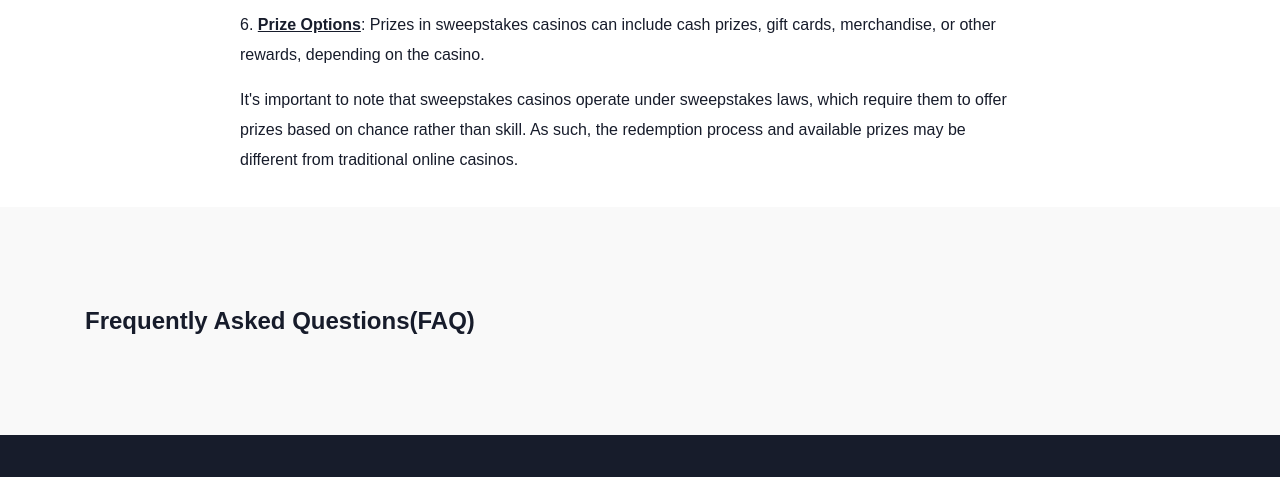
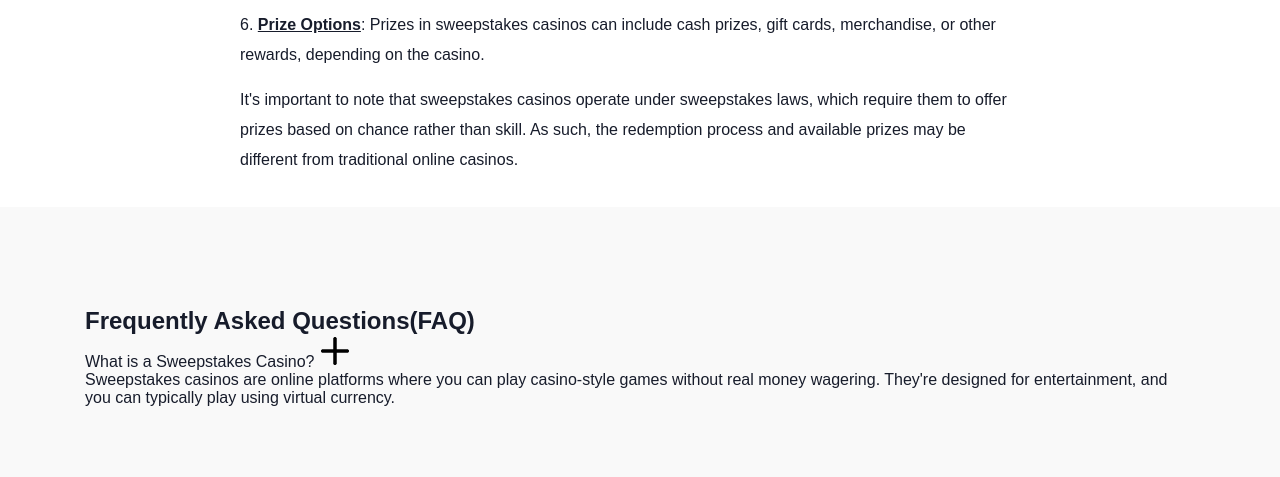
Before and after one commit to jakewinn/portals, a plain HTML site: page index.html in a window 1280 px wide. Shown: the part 5446-5923 px from the top of the page. Drawn offline with Linux system fonts and the light colour scheme.

Commit message:
feat: faq静态页面

```diff
--- a/css/index.less
+++ b/css/index.less
@@ -392,6 +392,20 @@ body {
     .faq-title {
       font-weight: 700;
     }
+    .faq-item {
+      width: 592px;
+      padding: 20px 24px;
+      background-color: #fff;
+      box-sizing: border-box;
+      .faq-item-title {
+        display: flex;
+        justify-content: space-between;
+        align-items: center;
+        .faq-item-title-icon {
+          width: 32px;
+          height: 32px;
+      }
+    }
   }
 }
 
--- a/index.html
+++ b/index.html
@@ -500,6 +500,24 @@
       <div class="faq-wrap">
         <div class="faq-content">
           <h2 class="faq-title">Frequently Asked Questions(FAQ)</h2>
+          <ul class="faq-list">
+            <li class="faq-item">
+              <div class="faq-item-title">
+                <span>What is a Sweepstakes Casino?</span>
+                <img
+                  src="./img/jiahao.png"
+                  alt="添加"
+                  class="faq-item-title-icon"
+                />
+              </div>
+              <div class="faq-item-content">
+                Sweepstakes casinos are online platforms where you can play
+                casino-style games without real money wagering. They're designed
+                for entertainment, and you can typically play using virtual
+                currency.
+              </div>
+            </li>
+          </ul>
         </div>
       </div>
 
```
